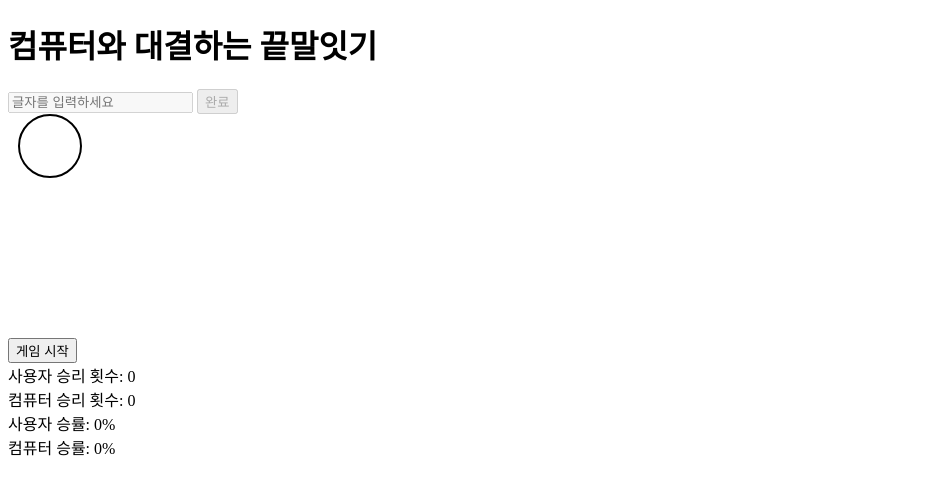
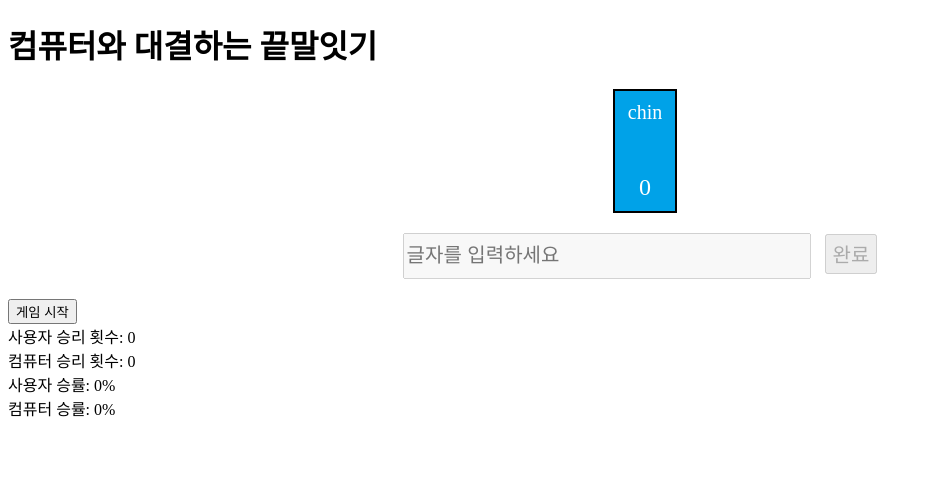
Before and after one commit to hafskjfha/Rmxnpygame, a Flask app: page / in a window 1280 px wide. Shown: the top 495 px of the page, without its empty margins (0-932 px from the left). Run offline with Flask 3, Linux system fonts and the light colour scheme; data that the repository does not hold is empty; parts of the project's set-up code (start-up, migrations or seed data) failed here and were passed over.

Commit message:
그래픽 2.52 업뎃 + 백엔드 약간 수정

```diff
--- a/sssssssssssss/app.py
+++ b/sssssssssssss/app.py
@@ -1,6 +1,9 @@
-from flask import Flask, render_template, request, jsonify
+from flask import Flask, render_template, request, jsonify, send_file
 from d import Game
 from collections import deque
+import os
+
+current_dir = os.path.dirname(__file__)
 
 app = Flask(__name__)
 game = Game()
@@ -87,7 +90,7 @@ def start_letter_ch():
     game.chin=0
     game.used_words=set()
     stack=deque()
-    letterz=game.start_word_rand()
+    letterz='니'#game.start_word_rand()
     sub_letterz=game.duem(letterz)
     if letterz==sub_letterz:
         letterK=letterz
@@ -98,7 +101,11 @@ def start_letter_ch():
         sub_letterK=sub_letterz
         return jsonify({'letter':f'{letterz}({sub_letterz})'})
 
-
+@app.route('/img/blue.png')
+def get_image():
+    # 이미지 파일 경로
+    image_path = os.path.join(current_dir, '.\\img\\blue.png')
+    return send_file(image_path, mimetype='image/png')
 
 if __name__ == '__main__':
     app.run(debug=True)
--- a/sssssssssssss/static/main.js
+++ b/sssssssssssss/static/main.js
@@ -18,6 +18,8 @@ document.addEventListener('DOMContentLoaded', function() {
     let totalGames = 0; // 총 게임 횟수
     let chinCount = 0;  // chin 값
 
+    chinDisplay.textContent = chinCount;
+
     function updateStack() {
         fetch('/stack')
             .then(response => response.json())
@@ -30,7 +32,7 @@ document.addEventListener('DOMContentLoaded', function() {
                     box.className = i < stack.length ? 'box' : 'empty-box'; // 스택 원소가 있는지 여부에 따라 클래스 설정
 
                     if (i < stack.length) {
-                        box.textContent = stack[i]; // 원소가 있는 경우 내용 추가
+                        box.textContent = stack[i].length > 10 ? stack[i].slice(0, 10) + '...' : stack[i]; // 내용 추가
                     }
 
                     stackContainer.appendChild(box);
@@ -45,7 +47,7 @@ document.addEventListener('DOMContentLoaded', function() {
             submitButton.disabled = false;
             inputBox.focus();  // 인풋창에 포커스 설정
         } else {
-            inputBox.disabled = true;
+            inputBox.disabled = false;
             submitButton.disabled = true;
         }
     }
@@ -70,7 +72,7 @@ document.addEventListener('DOMContentLoaded', function() {
         event.preventDefault();
         const input_value = inputBox.value.trim();
 
-        if (input_value) {
+        if (input_value && myTurn) {
             fetch('/api/su', {
                 method: 'POST',
                 headers: {
@@ -214,13 +216,19 @@ document.addEventListener('DOMContentLoaded', function() {
     }
 
     // Add event listener for the submit button
-    submitButton.addEventListener("click", handleSubmit);
+    submitButton.addEventListener("click", function(event) {
+        if (myTurn) {
+            handleSubmit(event);
+        }
+    });
 
     // Add event listener for the input field to detect "Enter" key press
     inputBox.addEventListener("keypress", function(event) {
         if (event.key === "Enter") {
             event.preventDefault();  // Prevent form submission if the input is inside a form
-            handleSubmit(event);
+            if (myTurn) {
+                handleSubmit(event);
+            }
         }
     });
 
--- a/sssssssssssss/static/styles.css
+++ b/sssssssssssss/static/styles.css
@@ -1,9 +1,10 @@
 /* 스택 컨테이너 */
 .stack-container {
     display: flex;
-    flex-wrap: wrap;
+    flex-wrap: nowrap; /* 가로로 펼쳐지도록 설정 */
     justify-content: center;
-    margin-top: 160px;
+    margin-top: 20px; /* 수정된 여백 */
+    overflow-x: auto; /* 가로 스크롤 추가 */
 }
 
 /* 박스 스타일 */
@@ -19,6 +20,7 @@
     overflow: hidden; /* 내용이 넘치면 숨김 */
     text-overflow: ellipsis; /* 넘치는 내용에 ... 추가 */
     white-space: nowrap; /* 줄바꿈 방지 */
+    padding: 0 10px; /* 패딩을 추가하여 글자 앞에 공간을 만듦 */
 }
 
 /* 빈 박스는 숨김 */
@@ -38,20 +40,17 @@
 }
 
 /* 컴퓨터 승리 글자 색 */
-.user_lose{
+.user_lose {
     color: red;
 }
 
 /* 사용자 승리 글자 색 */
-.user_win{
+.user_win {
     color: green;
 }
 
 /* 글자 표시 영역 */
 .displayArea {
-    position: fixed; /* 페이지 스크롤에 영향을 받지 않도록 고정 */
-    top: 130px; /* 페이지 상단에서 130px 떨어진 위치 */
-    right: 430px; /* 페이지 오른쪽에서 20px 떨어진 위치 */
     width: 500px; /* 박스 너비 */
     height: 50px; /* 박스 높이 */
     background-color: lightgoldenrodyellow;
@@ -61,30 +60,66 @@
     text-overflow: ellipsis; /* 넘치는 내용에 ... 추가 */
     white-space: nowrap; /* 줄바꿈 방지 */
     font-size: 26px; /* 글자 크기 설정 */
+    margin-right: 10px; /* 오른쪽에 여백 추가 */
     display: block;
 }
 
+/* 체인 디스플레이 컨테이너 */
+.chin-container {
+    display: flex;
+    flex-direction: column;
+    align-items: center;
+    justify-content: center;
+    width: 60px;
+    height: 120px; /* 높이를 2배로 설정 */
+    background: url('/img/blue.png') no-repeat center center;
+    background-size: cover;
+    border: 2px solid #000;
+    text-align: center;
+    color: #fff;
+    font-size: 20px;
+    position: relative;
+    margin-left: 10px; /* 왼쪽에 여백 추가 */
+}
+
+/* 체인 텍스트 */
+.chin-text {
+    position: absolute;
+    top: 10px; /* 상단에서 10px 떨어진 위치 */
+}
+
+/* 체인 숫자 */
+.chin-number {
+    position: absolute;
+    bottom: 10px; /* 하단에서 10px 떨어진 위치 */
+    font-size: 24px; /* 숫자 크기 설정 */
+}
+
+/* displayContainer 스타일 추가 */
 #displayContainer {
     display: flex;
     align-items: center;
+    justify-content: center;
+    margin-top: 20px;
 }
 
-#displayArea {
+/* input-box 스타일 추가 */
+#input-box {
+    margin-top: 20px;
+    display: flex;
+    justify-content: center;
+}
+
+/* userInput 스타일 수정 */
+#userInput {
+    width: 400px;
+    height: 40px;
+    font-size: 20px;
     margin-right: 10px;
 }
 
-.chin {
-    display: inline-block;
-    width: 60px;
-    height: 60px;
-    border-radius: 50%;
-    border: 2px solid #000;
-    text-align: center;
-    line-height: 50px;
+/* submitButton 스타일 수정 */
+#submitButton {
+    height: 40px;
     font-size: 20px;
 }
-
-.chin.success {
-    background-color: #8fbc8f;
-    color: #fff;
-}
--- a/sssssssssssss/templates/index.html
+++ b/sssssssssssss/templates/index.html
@@ -8,16 +8,21 @@
 </head>
 <body>
     <h1>컴퓨터와 대결하는 끝말잇기</h1>
+
+    <div id="displayContainer">
+        <div id="displayArea"></div>
+        <div id="chinContainer" class="chin-container">
+            <div class="chin-text">chin</div>
+            <div id="chinDisplay" class="chin-number">0</div>
+        </div>
+    </div>
+
+
     <div id="input-box">
         <form id="inputForm">
             <input type="text" id="userInput" placeholder="글자를 입력하세요" disabled>
             <button id="submitButton" type="button" disabled>완료</button>
         </form>
-    </div>
-
-    <div id="displayContainer">
-        <div id="displayArea"></div>
-        <div id="chinDisplay" class="chin"></div>
     </div>
 
     <div id="stackContainer" class="stack-container"></div>
```
Also changed, not shown: sssssssssssss/not_onecut_letter.txt (+73 -0 lines), sssssssssssss/s.py (+7 -5 lines), sssssssssssss/img/blue.png (added).
